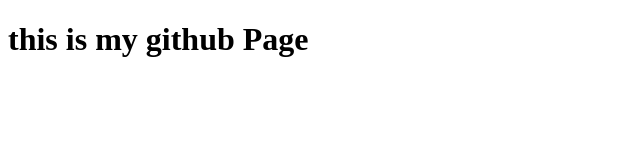
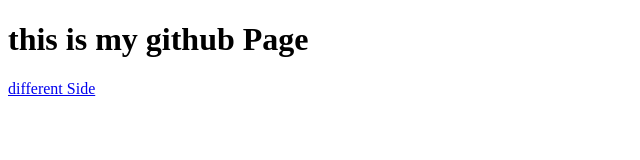
Before and after one commit to JonasN21/JonasN21.github.io, a plain HTML site: page index.html in a window 1280 px wide. Shown: the whole page, without its empty margins (0-640 px from the left). Drawn offline with Linux system fonts and the light colour scheme.

Commit message:
some message

```diff
--- a/index.html
+++ b/index.html
@@ -9,5 +9,7 @@
     <h1>
         this is my github Page
     </h1>
+
+    <a href="navigate.html">different Side</a>
 </body>
 </html>
```
